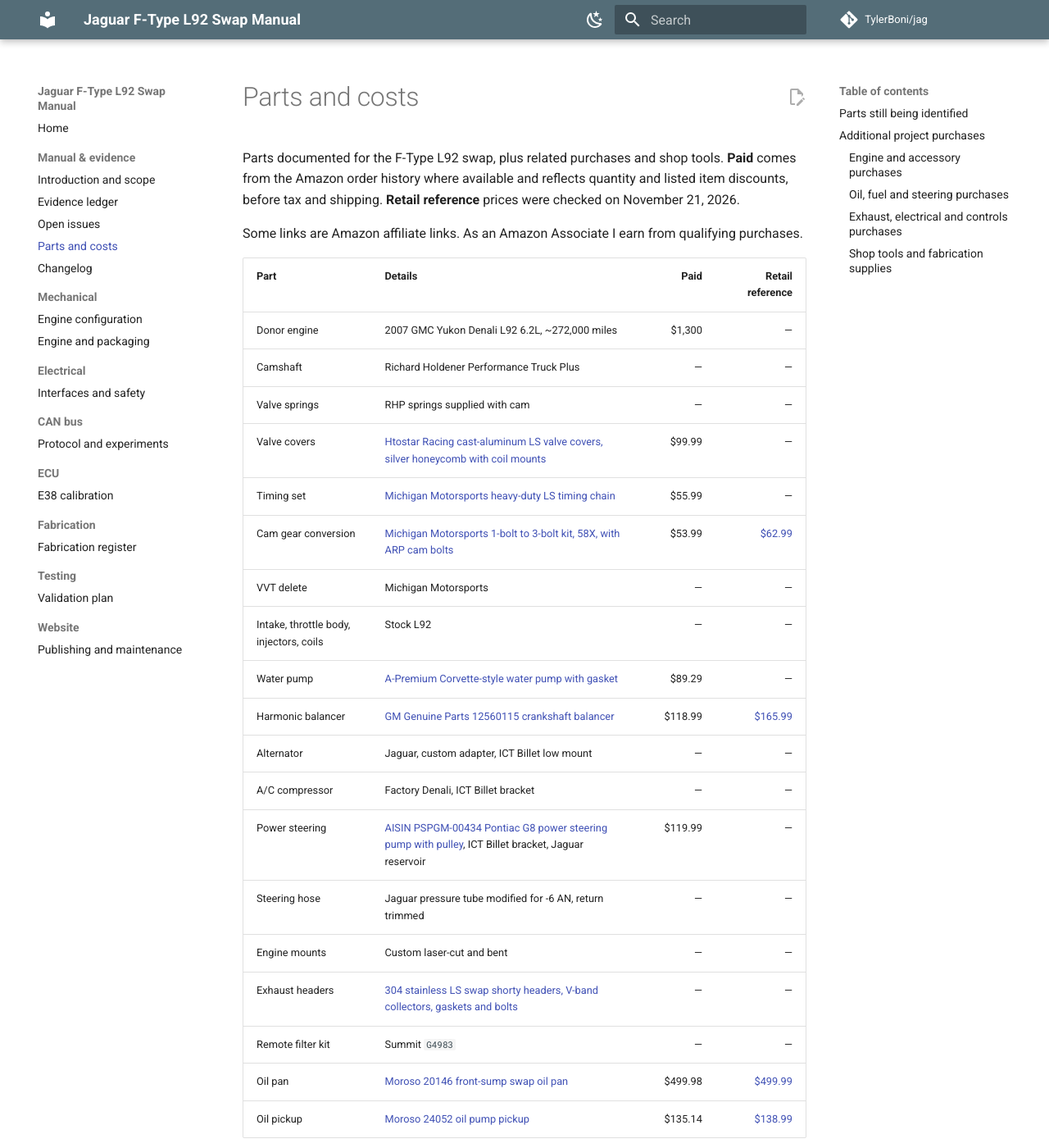
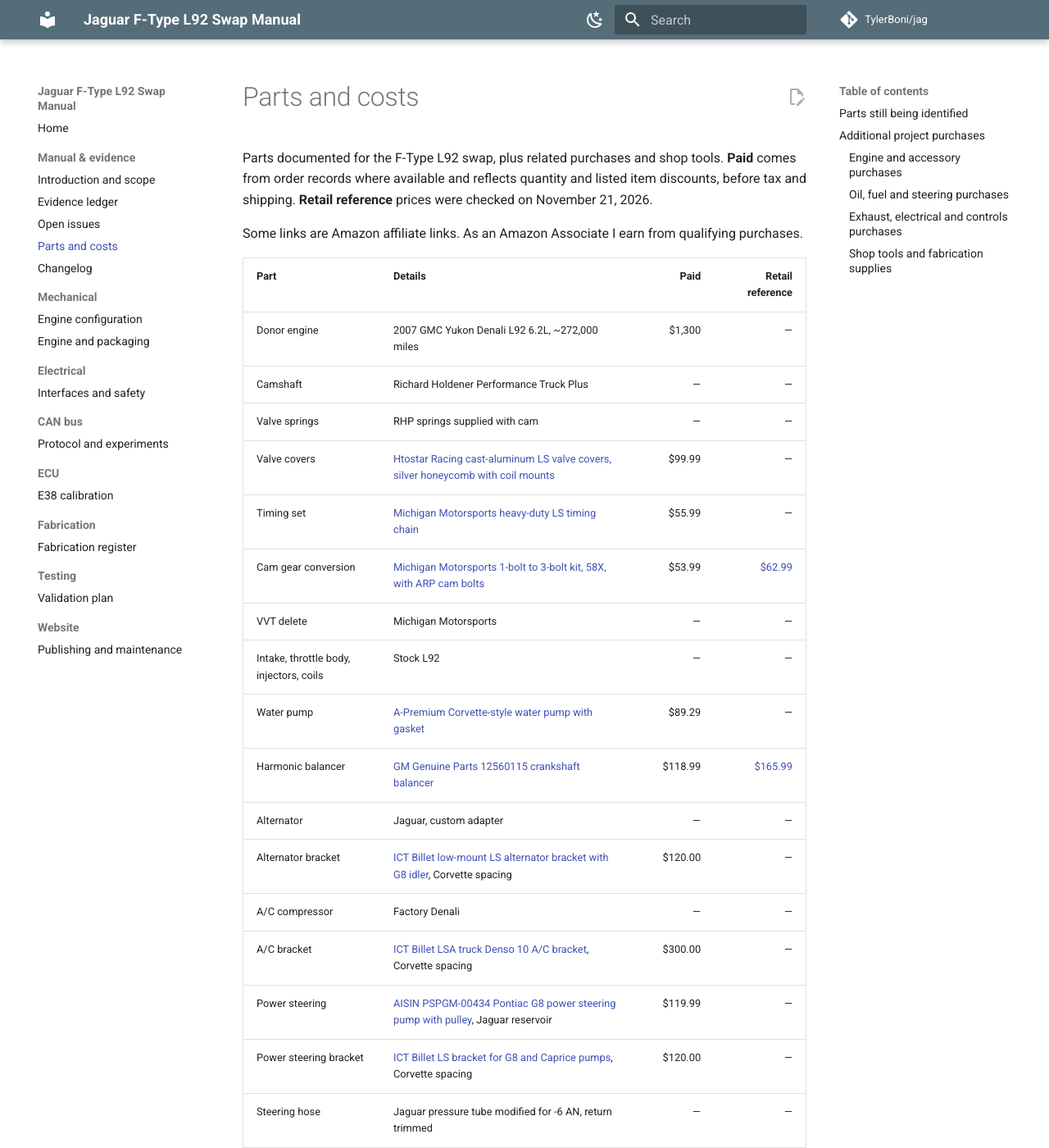
Before and after one commit to TylerBoni/jag, an MkDocs documentation site: the page built from build-manual/PARTS.md, in a window 1280 px wide and 1400 px high. Shown: the whole window at 82% size. Built offline with MkDocs 1.6.1 and Material for MkDocs 9.7.7, drawn with Linux system fonts in a browser that asks for light colours; comment, search, counter and statistics services are not loaded; some of the changed text lies outside the part shown.

Commit message:
docs(parts): record ICT Billet accessory bracket purchases

```diff
--- a/build-manual/PARTS.md
+++ b/build-manual/PARTS.md
@@ -1,6 +1,6 @@
 # Parts and costs
 
-Parts documented for the F-Type L92 swap, plus related purchases and shop tools. **Paid** comes from the Amazon order history where available and reflects quantity and listed item discounts, before tax and shipping. **Retail reference** prices were checked on November 21, 2026.
+Parts documented for the F-Type L92 swap, plus related purchases and shop tools. **Paid** comes from order records where available and reflects quantity and listed item discounts, before tax and shipping. **Retail reference** prices were checked on November 21, 2026.
 
 Some links are Amazon affiliate links. As an Amazon Associate I earn from qualifying purchases.
 
@@ -16,9 +16,12 @@ Some links are Amazon affiliate links. As an Amazon Associate I earn from qualif
 | Intake, throttle body, injectors, coils | Stock L92 | — | — |
 | Water pump | [A-Premium Corvette-style water pump with gasket](https://www.amazon.com/dp/B097XJYB2B?tag=tylerboni-20) | $89.29 | — |
 | Harmonic balancer | [GM Genuine Parts 12560115 crankshaft balancer](https://www.amazon.com/dp/B0049Z6VQE?tag=tylerboni-20) | $118.99 | [$165.99](https://www.autozone.com/p/acdelco-engine-harmonic-balancer-12560115/62197) |
-| Alternator | Jaguar, custom adapter, ICT Billet low mount | — | — |
-| A/C compressor | Factory Denali, ICT Billet bracket | — | — |
-| Power steering | [AISIN PSPGM-00434 Pontiac G8 power steering pump with pulley](https://www.amazon.com/dp/B0G3Q5LF2C?tag=tylerboni-20), ICT Billet bracket, Jaguar reservoir | $119.99 | — |
+| Alternator | Jaguar, custom adapter | — | — |
+| Alternator bracket | [ICT Billet low-mount LS alternator bracket with G8 idler](https://ictbillet.com/products/ls3-alternator-bracket-complete-idler-pulley-g8-ss-caprice-factory-lsx-billet?variant=46047863668966), Corvette spacing | $120.00 | — |
+| A/C compressor | Factory Denali | — | — |
+| A/C bracket | [ICT Billet LSA truck Denso 10 A/C bracket](https://ictbillet.com/products/ls-corvette-factory-location-a-c-compressor-bracket-1?variant=47267522085094), Corvette spacing | $300.00 | — |
+| Power steering | [AISIN PSPGM-00434 Pontiac G8 power steering pump with pulley](https://www.amazon.com/dp/B0G3Q5LF2C?tag=tylerboni-20), Jaguar reservoir | $119.99 | — |
+| Power steering bracket | [ICT Billet LS bracket for G8 and Caprice pumps](https://ictbillet.com/products/ls-g8-caprice-power-steering-bracket-kit-ls2-ls3-l76-l77-l98?variant=46047863701734), Corvette spacing | $120.00 | — |
 | Steering hose | Jaguar pressure tube modified for -6 AN, return trimmed | — | — |
 | Engine mounts | Custom laser-cut and bent | — | — |
 | Exhaust headers | [304 stainless LS swap shorty headers, V-band collectors, gaskets and bolts](https://www.amazon.com/dp/B0FSSYLB5T?tag=tylerboni-20) | — | — |
@@ -128,4 +131,4 @@ The order history confirms purchase. Installation, fitment, and test results req
 | [FOXBC 64½ × ½-in 14 TPI bi-metal bandsaw blade](https://www.amazon.com/dp/B09GGDBW9X?tag=tylerboni-20) | $16.99 |
 | [YESWELDER ER70S-6 mild steel TIG filler, 3/32 in](https://www.amazon.com/dp/B09YTJL2TJ?tag=tylerboni-20) | $32.99 |
 
-**Documented purchase subtotal: $5,003.31.** Includes the donor engine and all priced entries above. The export does not show subsequent returns or refunds.
+**Documented purchase subtotal: $5,543.31.** Includes the donor engine and all priced entries above. The subtotal excludes package protection. Order records may omit subsequent returns or refunds.
```
Also changed, not shown: build-manual/CHANGELOG.md (+2 -0 lines).
